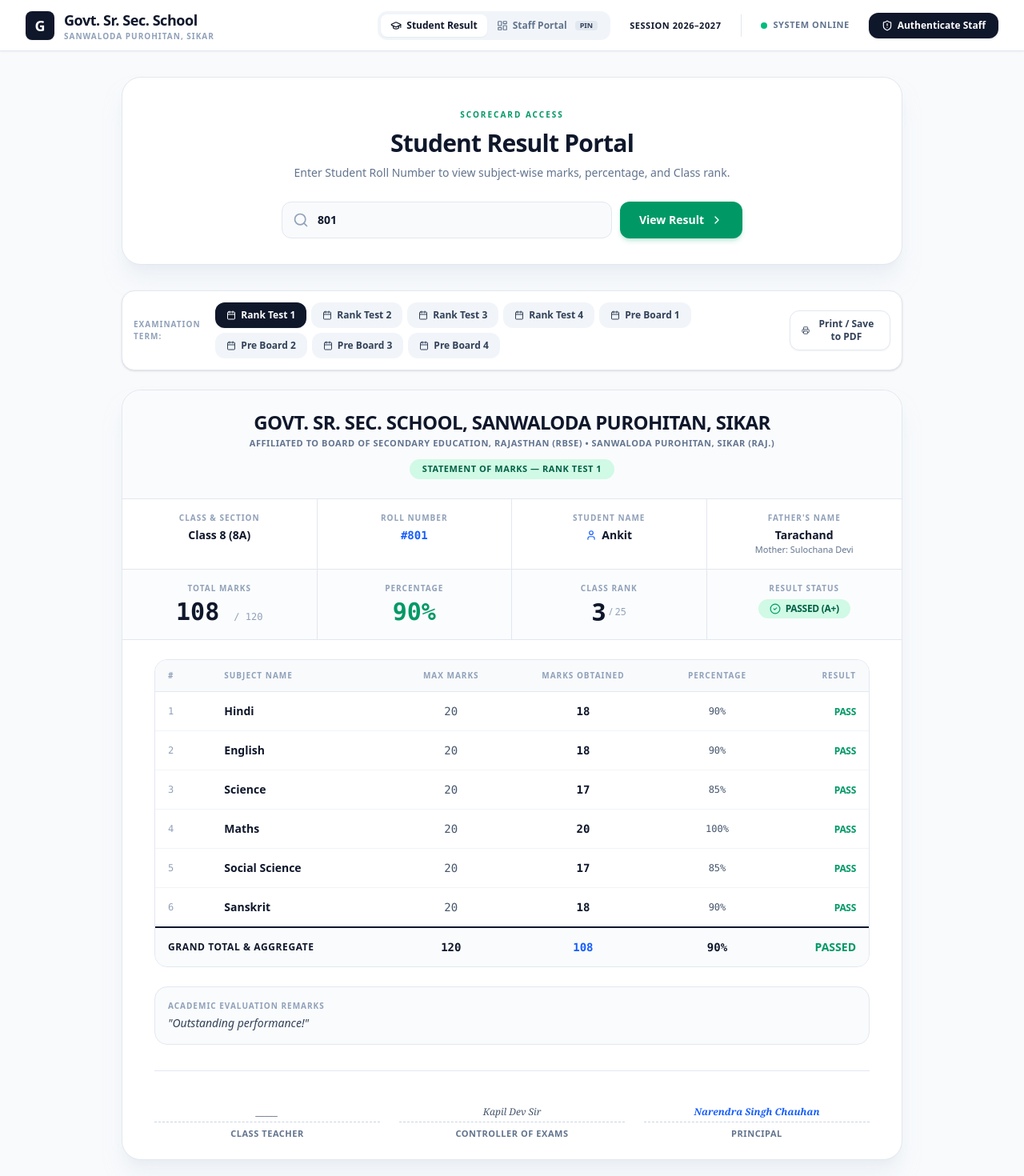
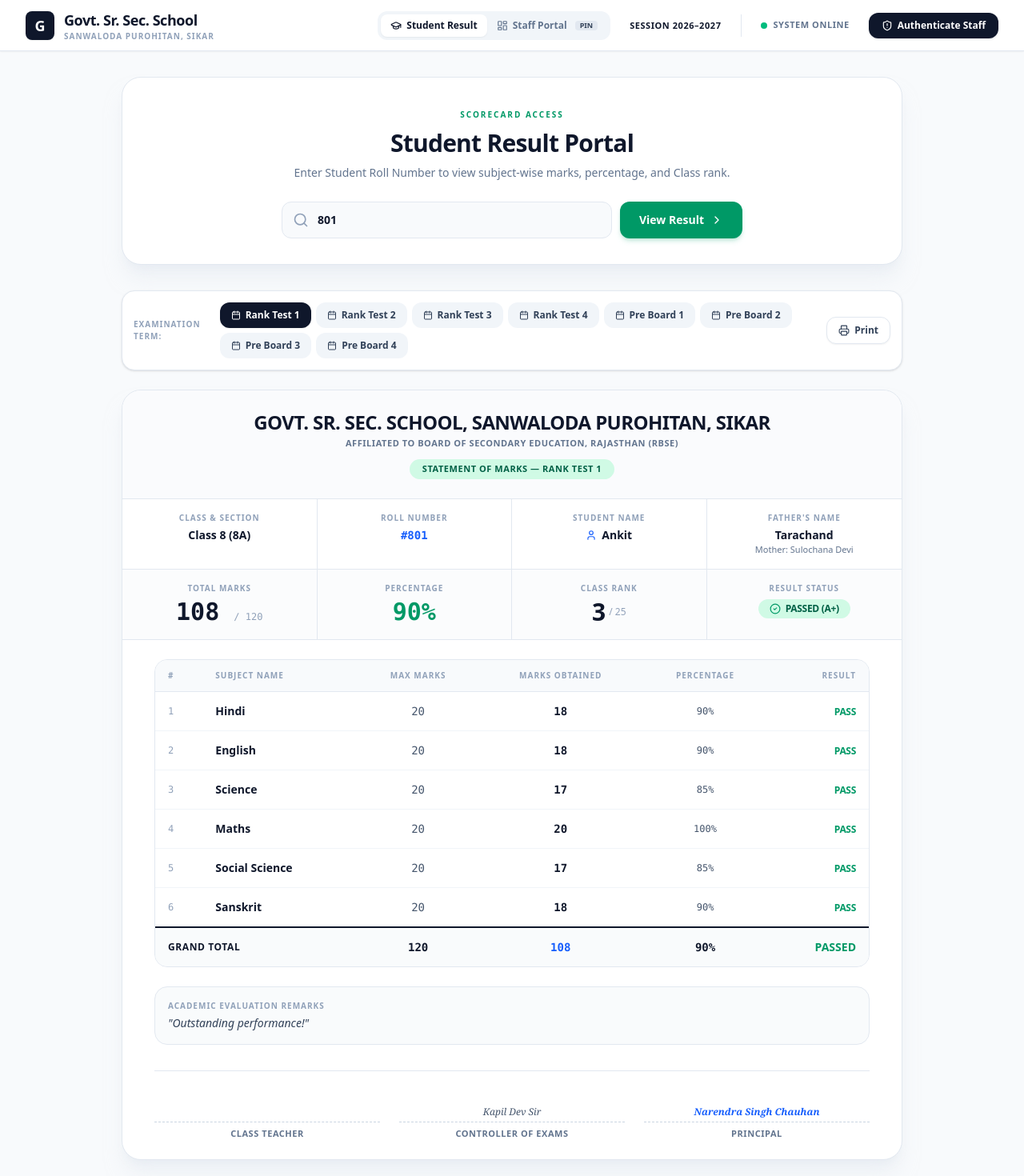
Before and after one commit to kuldeepilaniya-alt/Exam-system, a React (Vite) app: page / in a window 1280 px wide. Shown: the top 1470 px of the page at 80% size. Built offline with nearby package versions, Linux system fonts and the light colour scheme; no server answers.

Commit message:
ui: update print button label and refine marksheet header
Simplified the print button text and adjusted header layout spacing for better visual consistency.

```diff
--- a/src/components/StudentPortal.tsx
+++ b/src/components/StudentPortal.tsx
@@ -198,7 +198,7 @@ export const StudentPortal: React.FC<StudentPortalProps> = ({
               className="flex items-center justify-center gap-1.5 rounded-xl border border-slate-200 bg-white px-3.5 py-2 text-xs font-bold text-slate-700 shadow-xs hover:bg-slate-50 transition"
             >
               <Printer className="h-3.5 w-3.5" />
-              <span>Print / Save to PDF</span>
+              <span>Print</span>
             </button>
           </div>
 
@@ -213,13 +213,15 @@ export const StudentPortal: React.FC<StudentPortalProps> = ({
                 <h2 className="text-xl font-extrabold tracking-tight text-slate-900 uppercase sm:text-2xl">
                   Govt. Sr. Sec. School, Sanwaloda Purohitan, Sikar
                 </h2>
+
                 <p className="text-[11px] font-bold uppercase tracking-wider text-slate-500 mt-0.5">
-                  Affiliated to Board of Secondary Education, Rajasthan (RBSE) • Sanwaloda Purohitan, Sikar (Raj.)
+                  Affiliated to Board of Secondary Education, Rajasthan (RBSE)
                 </p>
                 <div className="mt-3 inline-block rounded-full bg-emerald-100 text-emerald-800 px-4 py-1 text-[11px] font-black uppercase tracking-wider">
                   STATEMENT OF MARKS — {currentResult.exam.examName.toUpperCase()}
                 </div>
-              </div>
+                </div>
+
 
               {/* Student Metadata Card */}
               <div className="grid grid-cols-2 divide-x divide-y divide-slate-200 border-b border-slate-200 bg-white sm:grid-cols-4 sm:divide-y-0">
@@ -339,7 +341,7 @@ export const StudentPortal: React.FC<StudentPortalProps> = ({
                     <tfoot>
                       <tr className="border-t-2 border-slate-900 bg-slate-50/80 font-bold text-slate-900">
                         <td colSpan={2} className="py-3.5 px-4 font-extrabold uppercase text-xs tracking-wider">
-                          Grand Total &amp; Aggregate
+                          Grand Total
                         </td>
                         <td className="py-3.5 px-4 text-center font-mono font-bold">
                           {currentResult.totalMaxMarks}
@@ -373,7 +375,7 @@ export const StudentPortal: React.FC<StudentPortalProps> = ({
                 <div className="mt-8 grid grid-cols-3 gap-6 pt-6 border-t border-slate-200 text-center">
                   <div>
                     <div className="h-10 border-b border-dashed border-slate-300 flex items-end justify-center pb-1">
-                      <span className="font-serif italic text-xs text-slate-600">_____</span>
+                      <span className="font-serif italic text-xs text-slate-600"></span>
                     </div>
                     <div className="mt-1.5 text-[11px] font-bold uppercase tracking-wider text-slate-500">Class Teacher</div>
                   </div>
@@ -389,7 +391,9 @@ export const StudentPortal: React.FC<StudentPortalProps> = ({
                     </div>
                     <div className="mt-1.5 text-[11px] font-bold uppercase tracking-wider text-slate-500">Principal</div>
                   </div>
+
                 </div>
+
               </div>
             </div>
           )}
```
